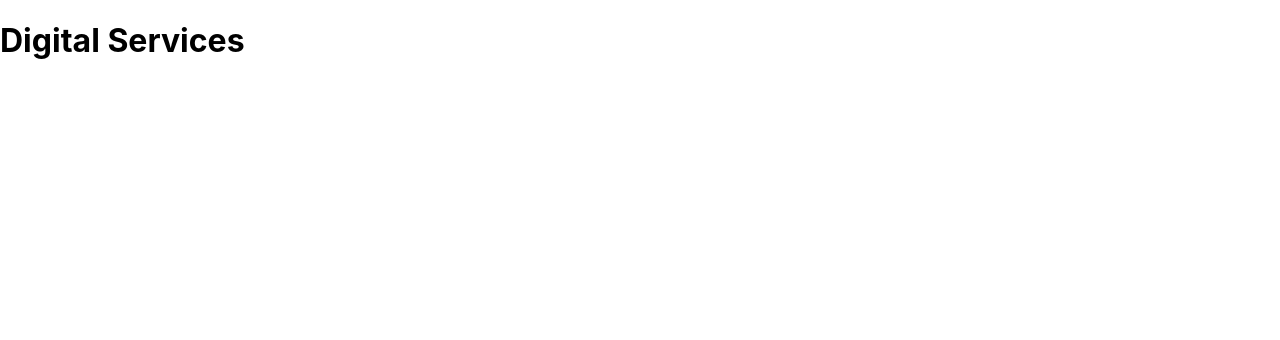
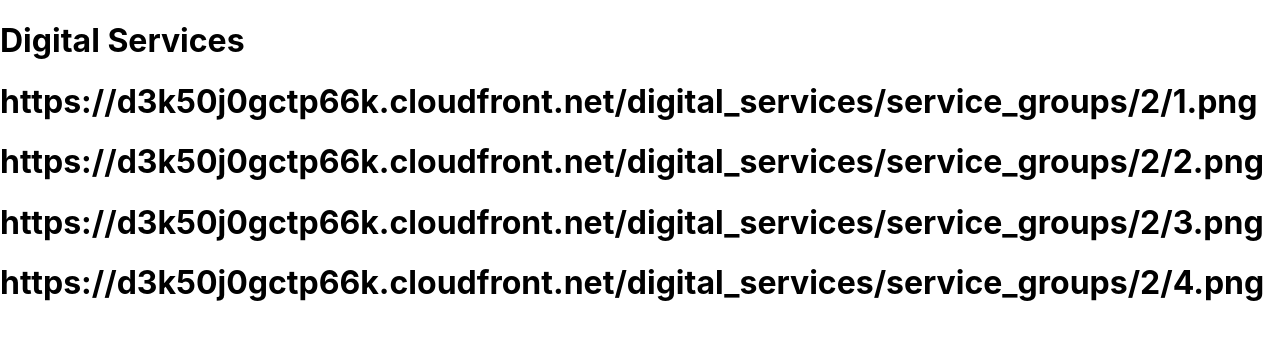
Before and after one commit to joseenrique-dev/challange-hola-cash, a React (Create React App) app: page / in a window 1280 px wide. Shown: the top 340 px of the page. Built offline with nearby package versions, Linux system fonts and the light colour scheme.

Commit message:
created CardServices and show initial data from redux->drilling props.

```diff
--- a/src/App.js
+++ b/src/App.js
@@ -1,21 +1,32 @@
-import { useEffect } from 'react';
+import React, { useEffect } from 'react';
+import { useDispatch } from 'react-redux';
+import { useSelector } from 'react-redux';
 import './App.css';
-import digitalServices from './service/digitalServices';
+import CardService from './Components/CardService';
+import { getDigitalServices } from './Redux/actions/service.actions';
 
 const App = () => {
-  // const [digitalSercicesData, setDigitalSercicesData] = useState([]);
+  const dispatch = useDispatch();
+  const servicesDate = useSelector((store) => store.serviceReducer.data);
+
   useEffect(() => {
-    digitalServices().then((data) => {
-      console.log(data);
-      // setDigitalSercicesData(data.digitalServices.digital_services);
-    });
-  }, []);
+    console.log(servicesDate?.digitalServices?.digital_services);
+    dispatch(getDigitalServices());
+  }, [dispatch, servicesDate]);
 
   return (
     <div className='container'>
       <h1>Digital Services</h1>
+      {servicesDate?.digitalServices?.digital_services.length > 0 &&
+        servicesDate?.digitalServices?.digital_services.map((data) => {
+          return (
+            <div key={data.service_group_id}>
+              <CardService service={{ data }} />
+            </div>
+          );
+        })}
     </div>
   );
 };
 
-export default App;
+export default React.memo(App);
--- /dev/null
+++ b/src/Components/CardService.js
@@ -0,0 +1,14 @@
+import React from 'react';
+
+export const CardService = ({ service }) => {
+  debugger;
+  const { data } = service;
+  console.log('Show names:', data);
+  return (
+    <div>
+      <h1>{data.service_group_avatar}</h1>
+    </div>
+  );
+};
+
+export default React.memo(CardService);
```
